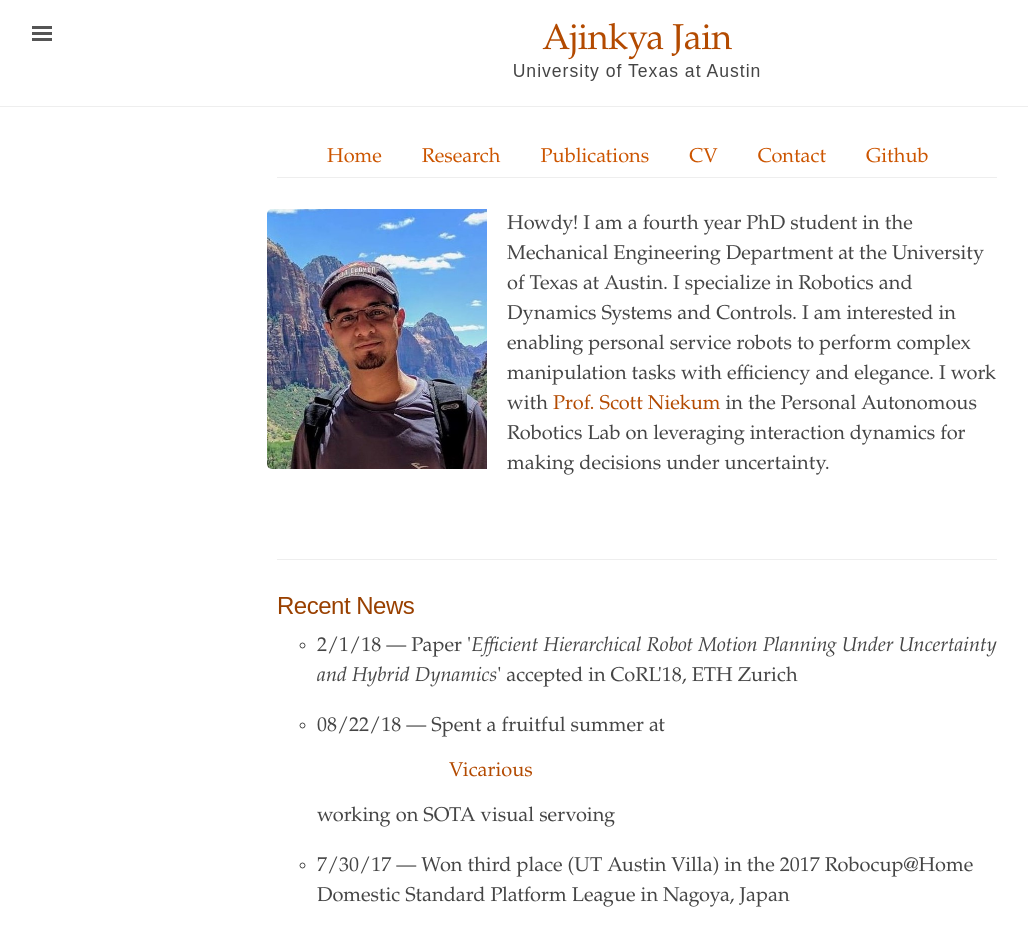
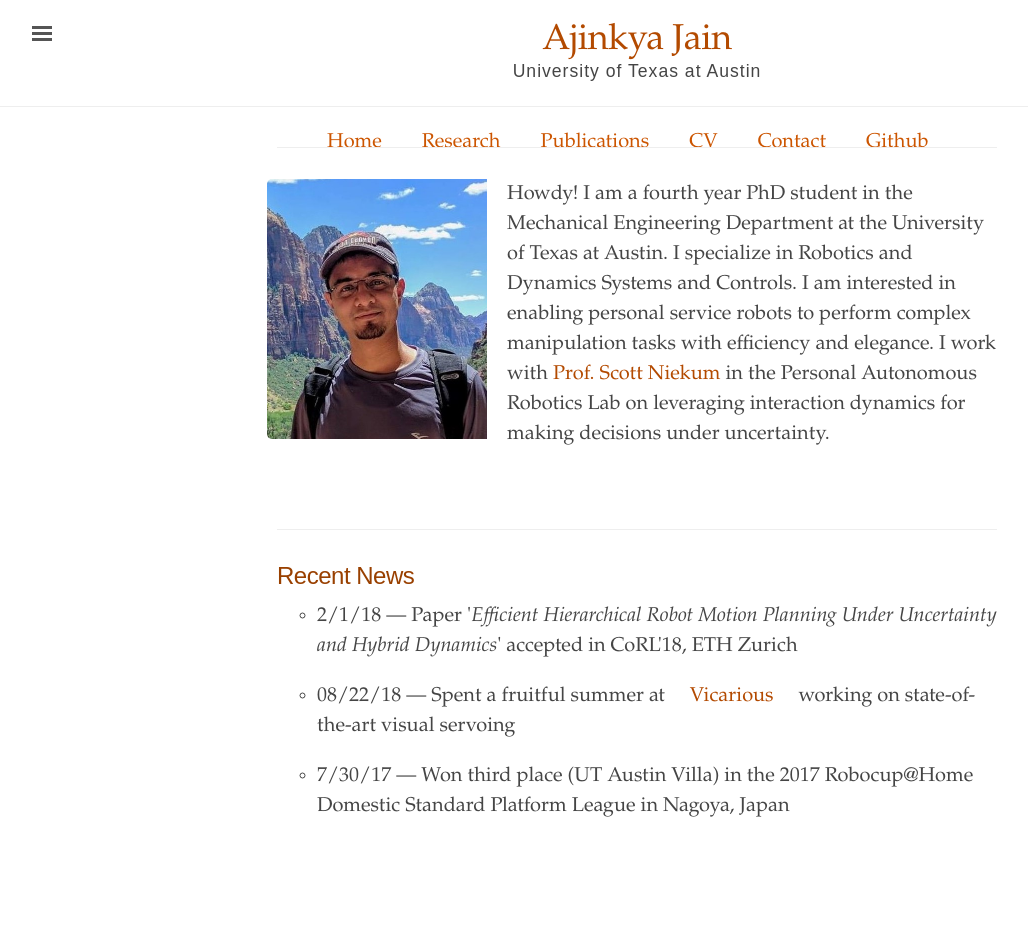
Before and after one commit to jainajinkya/jainajinkya.github.io, a Jekyll site: the page built from index.html, in a window 1280 px wide. Shown: the whole page, without its empty margins (3-1031 px from the left). Built offline with Jekyll 4.4.1, drawn with Linux system fonts in a browser that asks for light colours; after the commit the page ends 900 px from its top, so only the background shows below that.

```diff
--- a/index.html
+++ b/index.html
@@ -17,7 +17,8 @@
 }
 
 li a {
-    display: block;
+    /*display: block;*/
+    display: inline;
     color: #cc5500;
     text-align: center;
     padding: 15px 20px;
@@ -63,7 +64,7 @@
     </li>
 
     <li class="text-title">
-      <p> 08/22/18 — Spent a fruitful summer at <a href="https://www.vicarious.com/" target="_blank"> Vicarious </a> working on SOTA visual servoing
+      <p> 08/22/18 — Spent a fruitful summer at <a href="https://www.vicarious.com/" target="_blank"> Vicarious </a> working on state-of-the-art visual servoing
     </li>
 
     <li class="text-title">
```
